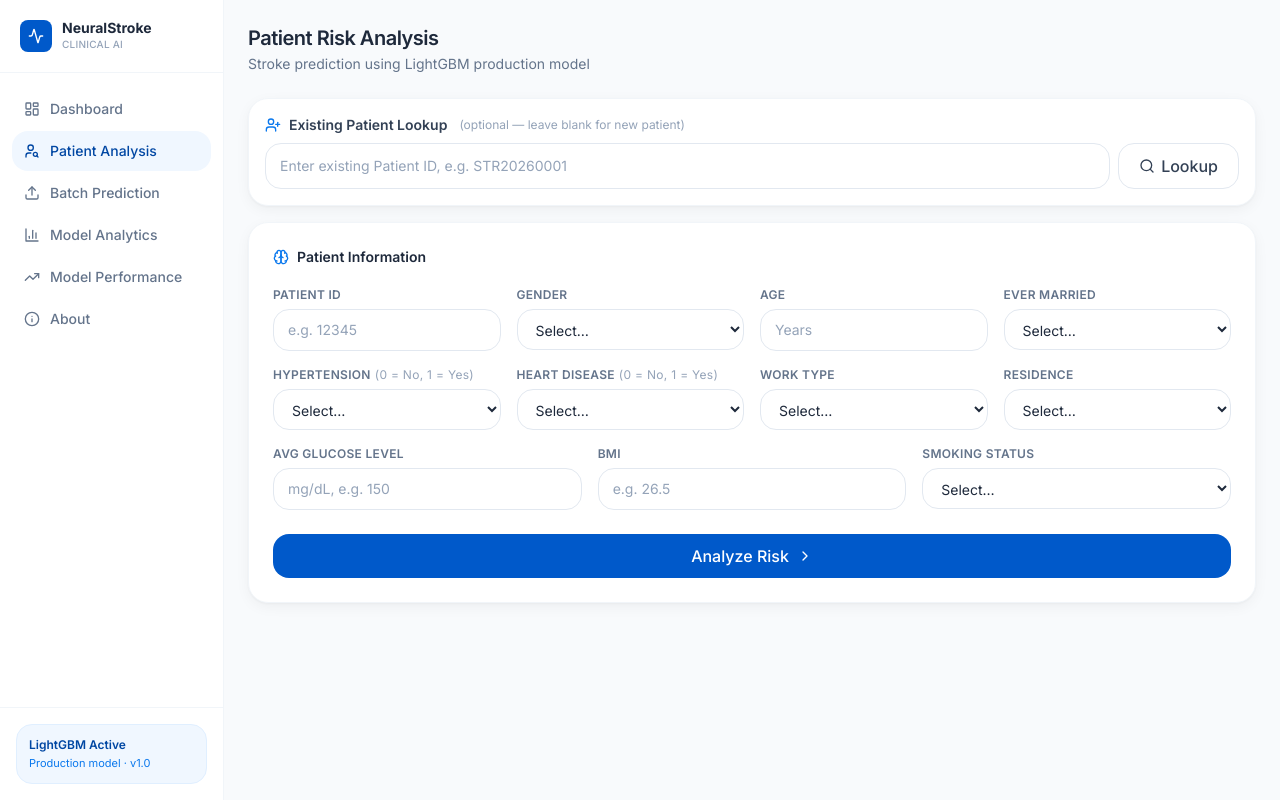
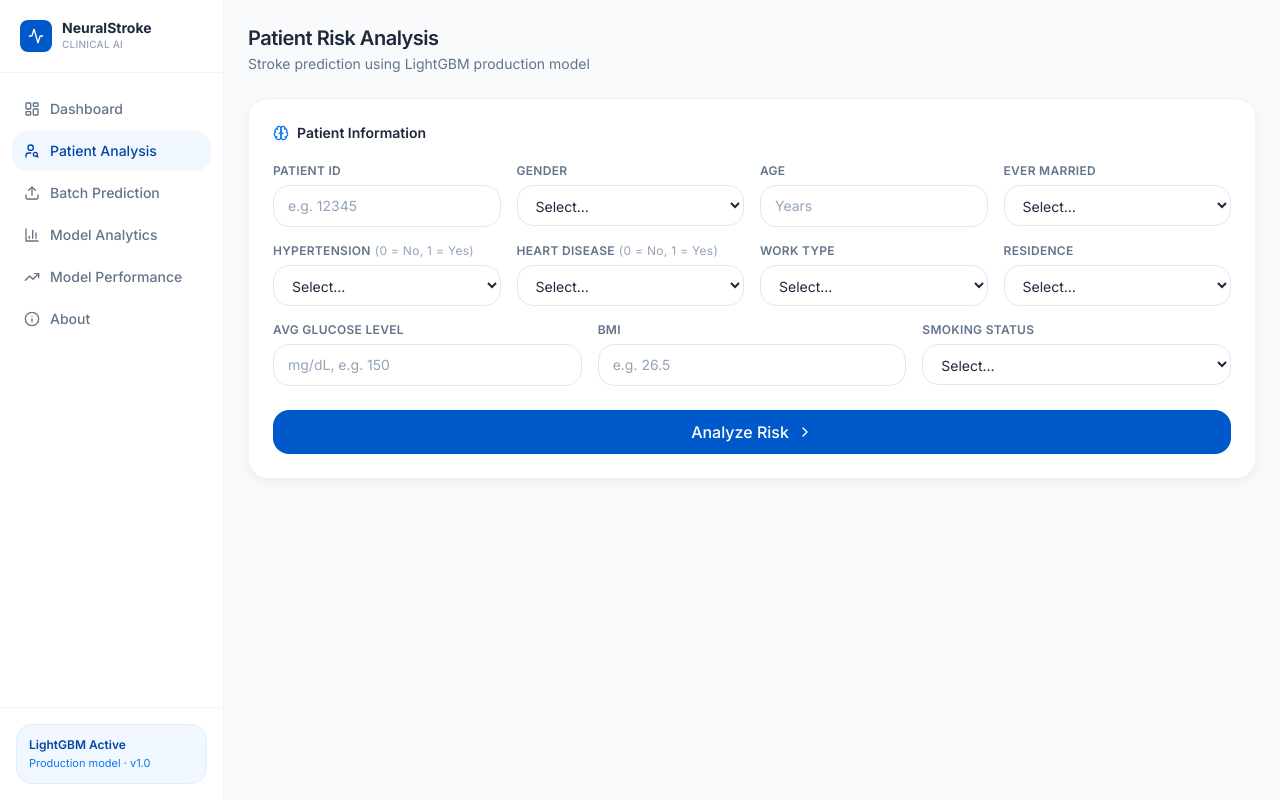
Before and after one commit to dhriti-gupta-06/Stroke-Prediction-System, a React (Vite) app in the folder frontend/: page /predict in a window 1280 px wide. Built offline with nearby package versions, Linux system fonts and the light colour scheme.

Commit message:
Removed search option and move it to SQL Table

```diff
--- a/frontend/src/pages/Predict.jsx
+++ b/frontend/src/pages/Predict.jsx
@@ -171,46 +171,6 @@ export default function Predict() {
         )}
       />
 
-      {/* ── Patient Lookup Bar (NEW — above form) ── */}
-      {!result && (
-        <div className="card p-4 mb-4">
-          <div className="flex items-center gap-2 mb-2">
-            <UserPlus className="w-4 h-4 text-brand-500" />
-            <span className="text-sm font-semibold text-slate-700">Existing Patient Lookup</span>
-            <span className="text-xs text-slate-400 font-normal ml-1">(optional — leave blank for new patient)</span>
-          </div>
-          <div className="flex gap-2">
-            <input
-              value={lookupId}
-              onChange={e => { setLookupId(e.target.value); setLookupStatus(null) }}
-              onKeyDown={e => e.key === 'Enter' && handleLookup()}
-              placeholder="Enter existing Patient ID, e.g. STR20260001"
-              className="input-field flex-1 text-sm"
-            />
-            <button
-              onClick={handleLookup}
-              disabled={!lookupId.trim() || lookupLoading}
-              className="btn-secondary shrink-0 gap-1.5"
-            >
-              {lookupLoading ? <Spinner size="sm" /> : <Search className="w-4 h-4" />}
-              Lookup
-            </button>
-          </div>
-
-          {lookupStatus === 'found' && (
-            <div className="flex items-center gap-2 mt-2 text-emerald-700 text-xs">
-              <CheckCircle2 className="w-3.5 h-3.5" />
-              Patient found — form auto-filled. You can update values before predicting.
-            </div>
-          )}
-          {lookupStatus === 'not-found' && (
-            <div className="flex items-center gap-2 mt-2 text-amber-600 text-xs">
-              <AlertCircle className="w-3.5 h-3.5" />
-              Patient ID not found. Fill in details to create a new record.
-            </div>
-          )}
-        </div>
-      )}
 
       <div className="grid grid-cols-1 lg:grid-cols-5 gap-6">
         {/* Form */}
```
